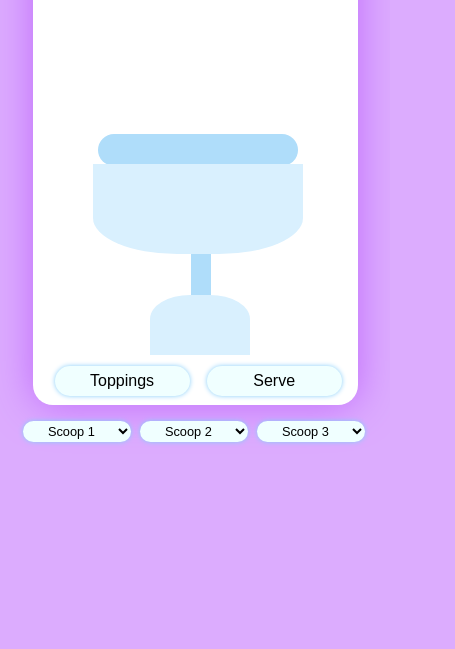
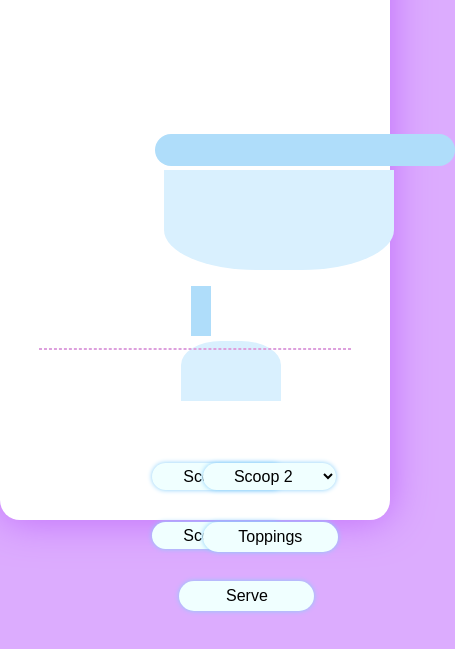
Before and after one commit to adibansal1703/icecreamMaker, a plain HTML site: page index.html in a window 390 px wide. Shown: the part 195-844 px from the top of the page, 455 px wide, since content can reach past the window. Drawn offline with Linux system fonts and the light colour scheme.

Commit message:
Final Commit

```diff
--- a/index.html
+++ b/index.html
@@ -18,6 +18,7 @@
 <body>
     <div class="template" id="template">
         <h1>Ice Cream Maker</h1>
+         <div class="icecream-area">
         <div id="cherry"></div>
         <div class="scoop3" id="scoop3"></div>
         <div class="scoop1" id="scoop1"></div>
@@ -26,6 +27,7 @@
         <div class="bowl"></div>
         <div class="handle"></div>
         <div class="end-glass"></div>
+        </div>
         <hr>
         <div>
             <select aria-label="scoops" id="scoop-one-btn">
--- a/style.css
+++ b/style.css
@@ -214,96 +214,3 @@ hr {
     transition: 2.5s;
     box-shadow: 0px 0px 5px lightcyan;
 }
-@media (max-width: 480px){
-   .template {
-    height: 500px;
-    width: 325px;
-    margin-top: 100px;
-}
-.scoop1,
-.scoop2,
-.scoop3 {
-    height: 110px;
-    width: 110px;
-}
-.panel {
-    width: 200px;
-    top: 39%;
-    left: 25%;
-}
-.bowl {
-    height: 90px;
-    width: 210px;
-    top: 42.5%;
-    left: 23.9%;
-}
-.handle {
-    top: 53.2%;
-}
-.end-glass {
-    height: 60px;
-    width: 100px;
-    top: 58%;
-    left: 38.5%;
-}
-hr {
-   display: none;
-}
-.scoop3 {
-    top: 22%;
-    left: 37%;
-}
-
-.scoop1 {
-    top: 30%;
-    left: 30%;
-}
-
-.scoop2 {
-    top: 30%;
-    left: 43%;
-}
-.cherry {
-    top: 18%;
-    left: 45%;
-}
-#scoop-one-btn {
-    top: 73%;
-    left: 6%;
-    padding: 2px;
-    font-size: 0.8rem;
-}
-
-#scoop-two-btn {
-    top: 73%;
-    left: 36%;
-    padding: 2px;
-    font-size: 0.8rem;
-}
-
-#scoop-three-btn {
-    top: 73%;
-    left: 66%;
-    padding: 2px;
-    font-size: 0.8rem;
-}
-#toppings {
-    top: 66.5%;
-    left: 14%;
-    padding: 2px;
-    font-size: 1rem;
-}
-#serve {
-    top: 66.5%;
-    left: 53%;
-    padding: 2px;
-    font-size: 1rem;
-}
-
-.bill {
-    height: 300px;
-    width: 250px;
-    right: 17%;
-    top: 27%;
-}
-}
```
